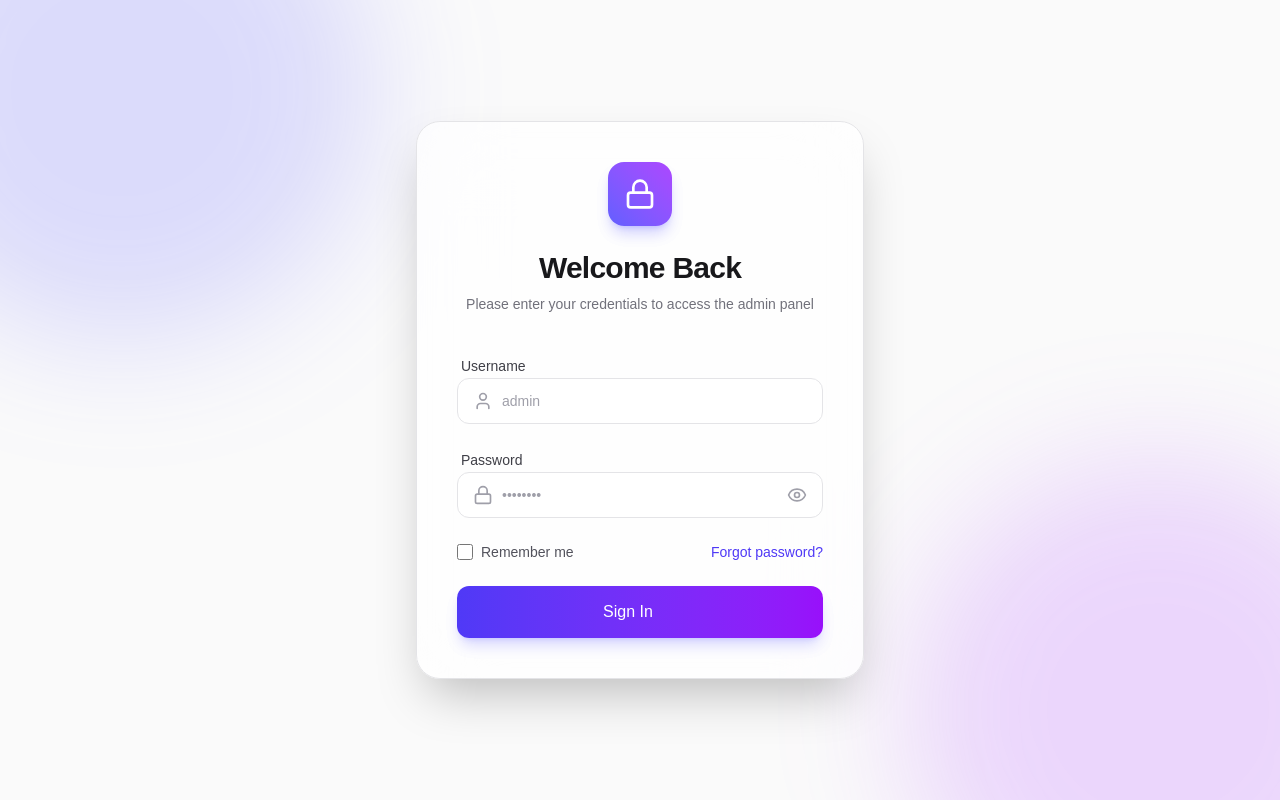
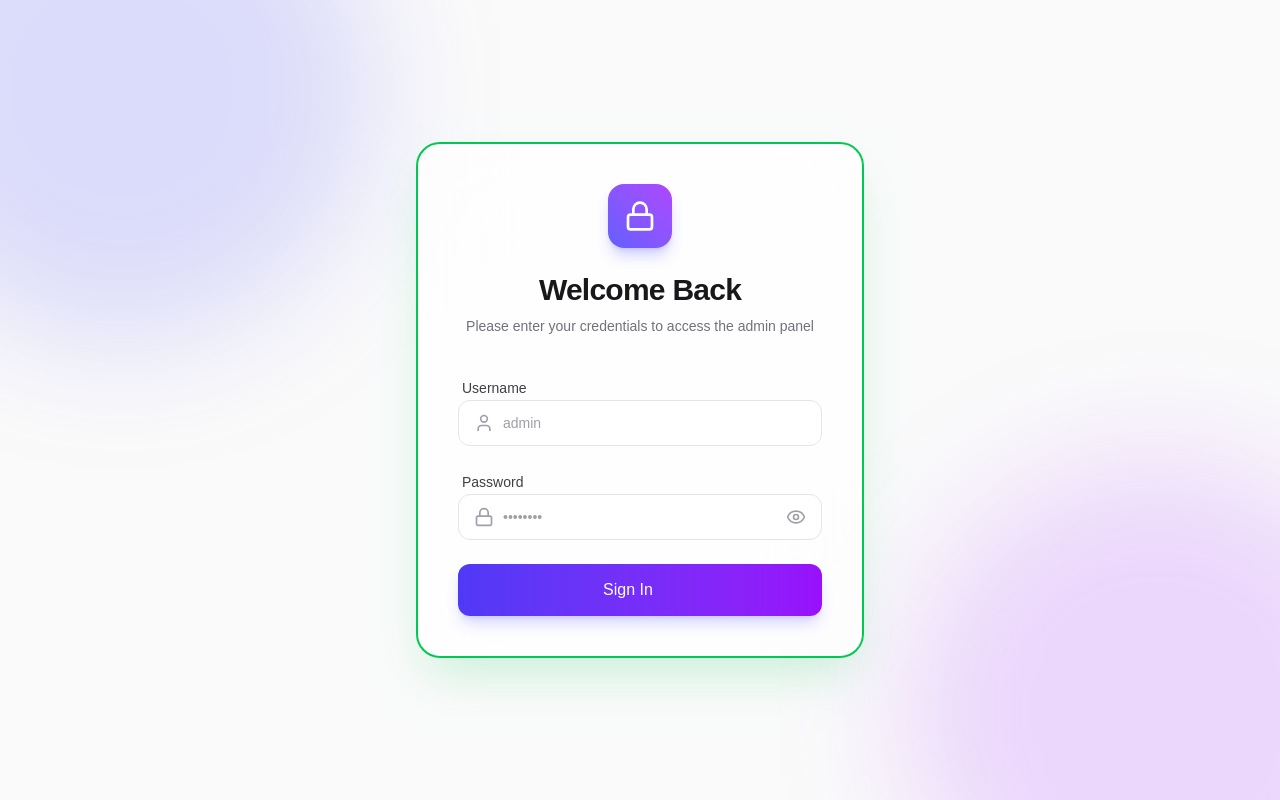
Before and after one commit to PrakashSingh65/portfolio, a Next.js app: page /admin-panel/login in a window 1280 px wide. Built offline with nearby package versions, Linux system fonts and the light colour scheme; a web font is replaced by a local one.

Commit message:
feat: add admin panel login page with form validation and motion animations

```diff
--- a/app/(admin)/admin-panel/login/page.tsx
+++ b/app/(admin)/admin-panel/login/page.tsx
@@ -31,7 +31,7 @@ export default function Login() {
         transition={{ duration: 0.5, ease: "easeOut" }}
         className="w-full max-w-md relative z-10"
       >
-        <div className="backdrop-blur-2xl bg-white/70 dark:bg-zinc-900/70 border border-zinc-200 dark:border-zinc-800 p-8 sm:p-10 rounded-3xl shadow-2xl">
+        <div className="backdrop-blur-2xl bg-white/70 dark:bg-zinc-900/70 border-2 border-green-500 shadow-green-500/20 p-8 sm:p-10 rounded-3xl shadow-2xl">
           <div className="text-center mb-10">
             <motion.div
               initial={{ scale: 0 }}
@@ -99,18 +99,6 @@ export default function Login() {
               </div>
             </div>
 
-            <div className="flex items-center justify-between text-sm">
-              <label className="flex items-center gap-2 cursor-pointer select-none">
-                <input
-                  type="checkbox"
-                  className="w-4 h-4 rounded border-zinc-300 text-indigo-500 focus:ring-indigo-500/50 dark:border-zinc-700 dark:bg-zinc-950/50 dark:checked:bg-indigo-500 transition-colors"
-                />
-                <span className="text-zinc-600 dark:text-zinc-400">Remember me</span>
-              </label>
-              <a href="#" className="text-indigo-600 hover:text-indigo-500 dark:text-indigo-400 dark:hover:text-indigo-300 transition-colors font-medium">
-                Forgot password?
-              </a>
-            </div>
 
             <button
               type="submit"
```
